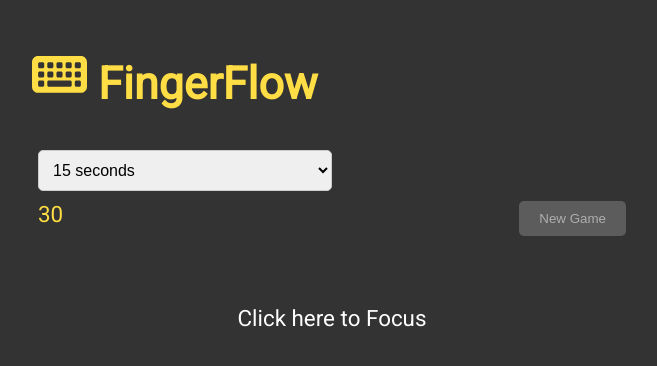
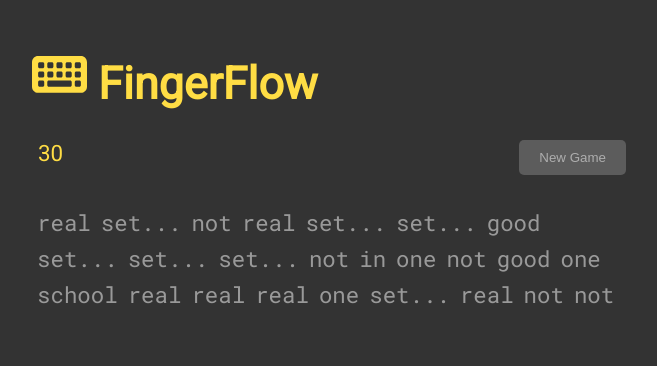
Before and after one commit to nawabsahab16/fingerflow, a plain HTML site: page index.html in a window 1280 px wide. Both pictures are taken after a click on the button "New Game". Shown: the whole page, without its empty margins (308-965 px from the left). Drawn offline with Linux system fonts and the light colour scheme.

Commit message:
fix: event handler, cursor direction

```diff
--- a/index.html
+++ b/index.html
@@ -13,16 +13,9 @@
           FingerFlow
       </h1>
       <div id="header">
-         <select id="timeSelector">
-            <option value="15000">15 seconds</option>
-            <option value="30000">30 seconds</option>
-            <option value="60000">60 seconds</option>
-            <option value="120000">120 seconds</option>
-          </select>
-          <div id="motivationalMessage"></div>
          <div id="info"> 30 </div>
          <div id="buttons">
-            <button id="newGameBtn"> New Game</button>
+         <button id="newGameBtn"> New Game</button>
        </div>
       </div>
 
--- a/style.css
+++ b/style.css
@@ -120,15 +120,6 @@ div.word {
     color: red;
   }
 
-#timeSelector {
-    padding: 10px;
-    font-size: 16px;
-    margin: 10px 0;
-    border: 1px solid #ccc;
-    border-radius: 5px;
-    outline: none;
-  }
-
 #timeSelector:focus {
     border-color: #007BFF;
     box-shadow: 0 0 5px rgba(0, 123, 255, 0.5);
--- a/typing.js
+++ b/typing.js
@@ -1,7 +1,9 @@
+const words = 'in one good real one not school set...'.split(' ');
+const wordsCount = words.length;
+const gameTime = 30 * 1000;
 window.timer = null;
 window.gameStart = null;
 window.pauseTime = 0;
-window.gameTime = 30 * 1000;
 
 function addClass(el, name) {
   el.className += ' ' + name;
@@ -12,8 +14,8 @@ function removeClass(el, name) {
 }
 
 function randomWord() {
-  const randomIndex = Math.ceil(Math.random() * wordsCount);
-  return words[randomIndex - 1];
+  const randomIndex = Math.floor(Math.random() * wordsCount);
+  return words[randomIndex];
 }
 
 function formatWord(word) {
@@ -21,29 +23,16 @@ function formatWord(word) {
 }
 
 function newGame() {
-  const selectedTime = parseInt(document.getElementById('timeSelector').value, 10);
-  window.gameTime = selectedTime;
-
   document.getElementById('words').innerHTML = '';
   for (let i = 0; i < 200; i++) {
     document.getElementById('words').innerHTML += formatWord(randomWord());
   }
   addClass(document.querySelector('.word'), 'current');
   addClass(document.querySelector('.letter'), 'current');
-  document.getElementById('info').innerHTML = (selectedTime / 1000) + '';
+  document.getElementById('info').innerHTML = (gameTime / 1000) + '';
   window.timer = null;
   window.gameStart = null;
-
-  document.getElementById('motivationalMessage').innerHTML = '';
 }
-
-const motivationalMessages = [
-  'Great job! 🎉',
-  'Keep it up! 💪',
-  'You did awesome! 🌟',
-  'Fantastic effort! 🏆',
-  'Well done! 👍'
-];
 
 function getWpm() {
   const words = [...document.querySelectorAll('.word')];
@@ -56,7 +45,7 @@ function getWpm() {
     const correctLetters = letters.filter(letter => letter.className.includes('correct'));
     return incorrectLetters.length === 0 && correctLetters.length === letters.length;
   });
-  return correctWords.length / window.gameTime * 60000;
+  return correctWords.length / gameTime * 60000;
 }
 
 function gameOver() {
@@ -64,12 +53,6 @@ function gameOver() {
   addClass(document.getElementById('game'), 'over');
   const result = getWpm();
   document.getElementById('info').innerHTML = `WPM: ${result}`;
-
-  // Show a motivational message
-  if (window.gameStart !== null) { // Ensure this only runs when the timer ends the game
-    const randomMessage = motivationalMessages[Math.floor(Math.random() * motivationalMessages.length)];
-    document.getElementById('motivationalMessage').innerHTML = randomMessage;
-  }
 }
 
 document.getElementById('game').addEventListener('keyup', ev => {
@@ -82,7 +65,7 @@ document.getElementById('game').addEventListener('keyup', ev => {
   const isBackspace = key === 'Backspace';
   const isFirstLetter = currentLetter === currentWord.firstChild;
 
-  if (document.querySelector('#game.over')) {
+  if (document.querySelector('#game.over') !== null) {
     return;
   }
 
@@ -94,7 +77,7 @@ document.getElementById('game').addEventListener('keyup', ev => {
       const currentTime = (new Date()).getTime();
       const msPassed = currentTime - window.gameStart;
       const sPassed = Math.round(msPassed / 1000);
-      const sLeft = Math.round((window.gameTime / 1000) - sPassed);
+      const sLeft = Math.round((gameTime / 1000) - sPassed);
       if (sLeft <= 0) {
         gameOver();
         return;
@@ -169,7 +152,7 @@ document.getElementById('game').addEventListener('keyup', ev => {
 });
 
 document.getElementById('newGameBtn').addEventListener('click', () => {
-  clearInterval(window.timer);
+  gameOver();
   newGame();
 });
 
```
